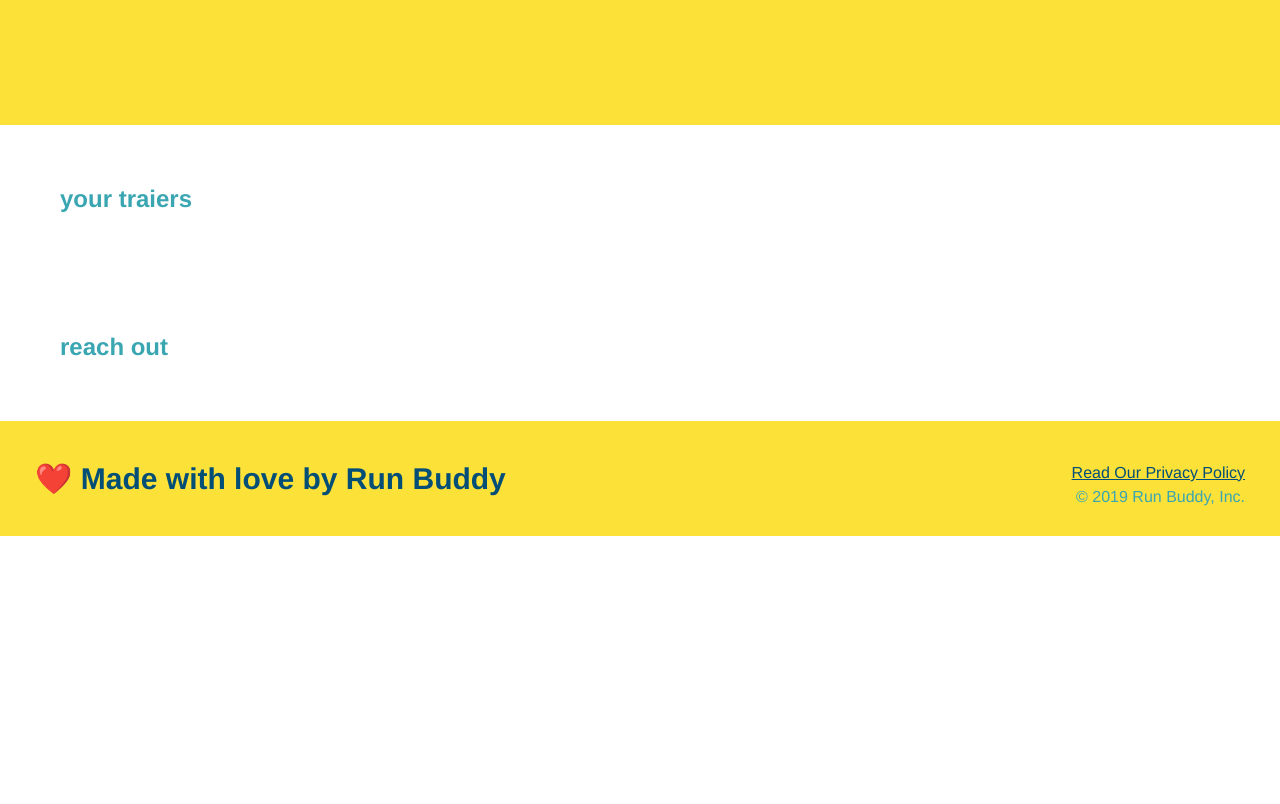
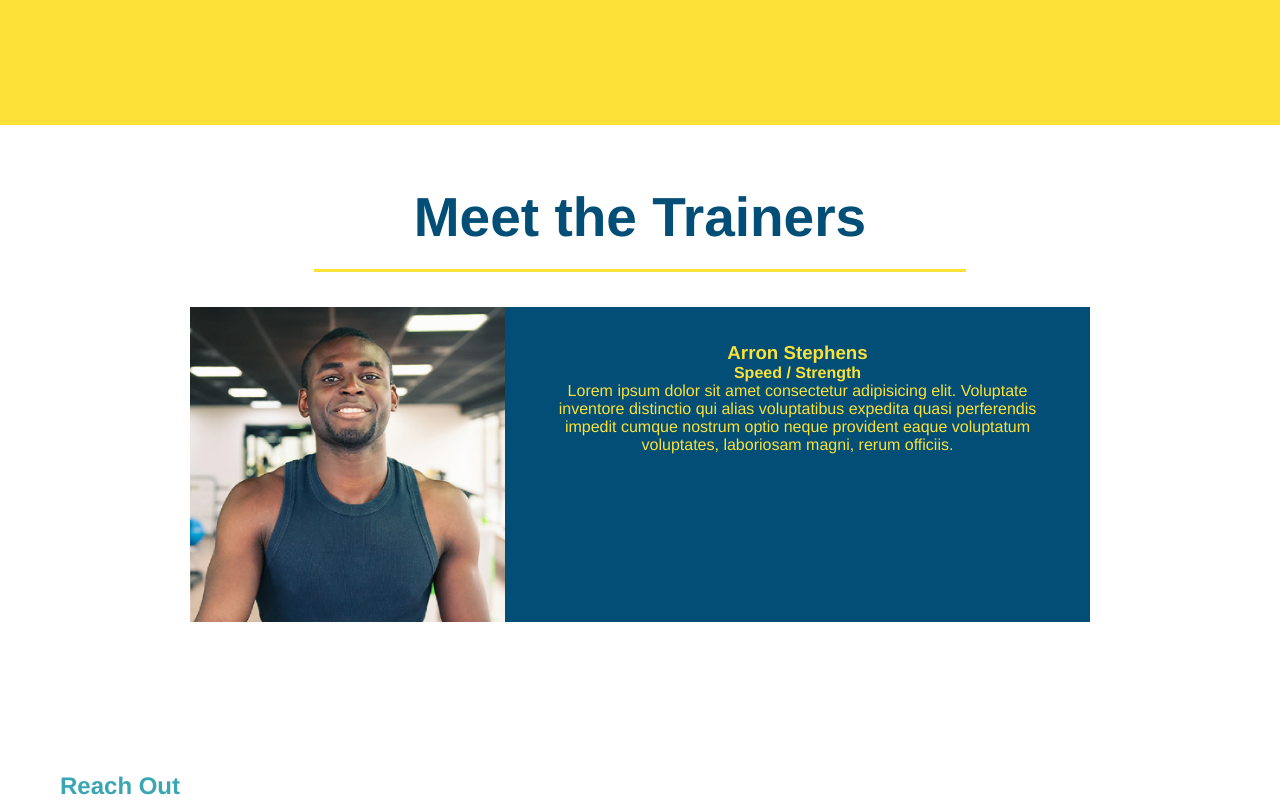
Before and after one commit to LyleKilson/run-buddy, a plain HTML site: page index.html in a window 1280 px wide. Shown: the part 2600-3404 px from the top of the page. Before the commit the page ends 3136 px from the top, so only its background shows below. Drawn offline with Linux system fonts and the light colour scheme.

Commit message:
<edited trainers section>

```diff
--- a/assets/css/style.css
+++ b/assets/css/style.css
@@ -64,6 +64,14 @@ header nav ul li a {
     border-color: #39a6b2;
 }
 
+.text-left {
+    text-align: left;
+}
+
+.text-right {
+    text-align: right;
+}
+
 .intro {
     text-align: center;
 }
@@ -104,6 +112,29 @@ header nav ul li a {
 
 .steps span {
     font-size: 38px;
+}
+
+.trainers {
+    text-align: center;
+}
+
+.trainer {
+    width: 900px;
+    margin: 0 auto 30px auto;
+    background: #024e76;
+    color: #fce138;
+    overflow: auto;
+}
+
+.trainer img {
+    width: 35%;
+    float: left;
+}
+
+.trainer-bio {
+    padding: 35px;
+    float: left;
+    width: 65%;
 }
 
 footer {
--- a/index.html
+++ b/index.html
@@ -94,12 +94,27 @@
             </div>
         </section>
         <!-- "what you do" section ends-->
-        <section id="your-trainers">
-            <h2>your traiers</h2>
+        <section id="your-trainers" class="trainers">
+            <h2 class="section-title primary-border">
+                Meet the Trainers
+            </h2>
+            <article class="trainer">
+                <img src="./assets/images/trainer-1.jpg" alt="Arron Stephens in his workout clothes, ready to pump iron" />
+                <div class="trainer-bio">
+                    <h3>Arron Stephens</h3>
+                    <h4>Speed / Strength</h4>
+
+                    <p>
+                        Lorem ipsum dolor sit amet consectetur adipisicing elit. Voluptate inventore distinctio qui alias
+                        voluptatibus expedita quasi perferendis impedit cumque nostrum optio neque provident eaque voluptatum
+                        voluptates, laboriosam magni, rerum officiis.
+                    </p>
+                </div>
+            </article>
         </section>
 
         <section id="reach-out">
-            <h2>reach out</h2>
+            <h2>Reach Out</h2>
         </section>
 
         <footer>
```
Also changed, not shown: assets/images/trainer-1.jpg (added), assets/images/trainer-2.jpg (added), assets/images/trainer-3.jpg (added).
